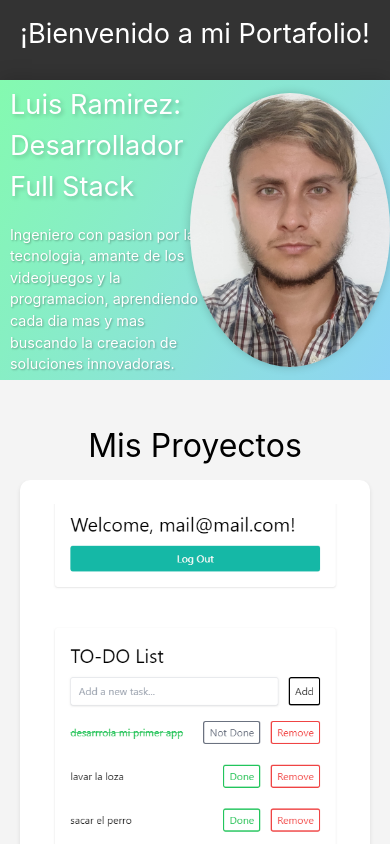
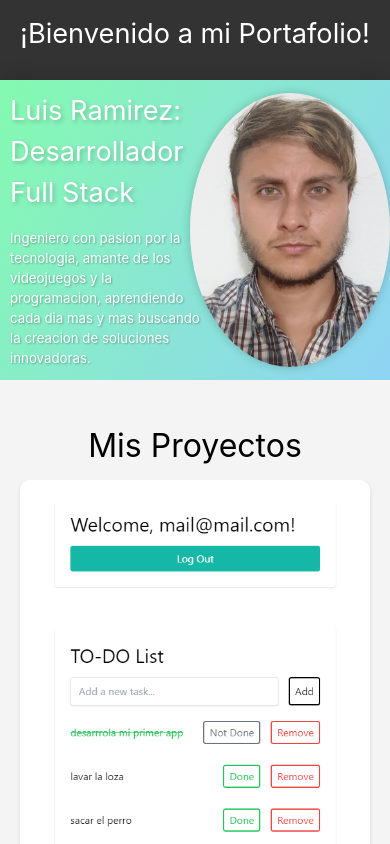
Before and after one commit to luchitoide/portfolio, a React (Create React App) app: page / in a window 390 px wide. Shown: the top 844 px of the page. Built offline with nearby package versions, Linux system fonts and the light colour scheme.

Commit message:
responsive header fixv3

```diff
--- a/src/components/Introduction.js
+++ b/src/components/Introduction.js
@@ -25,7 +25,7 @@ const IntroductionText = styled.p`
   }
 
   @media (max-width: 600px) {
-    font-size: 0.9rem;
+    font-size: 0.83rem;
     width: 100%;
   }
 `;
```
